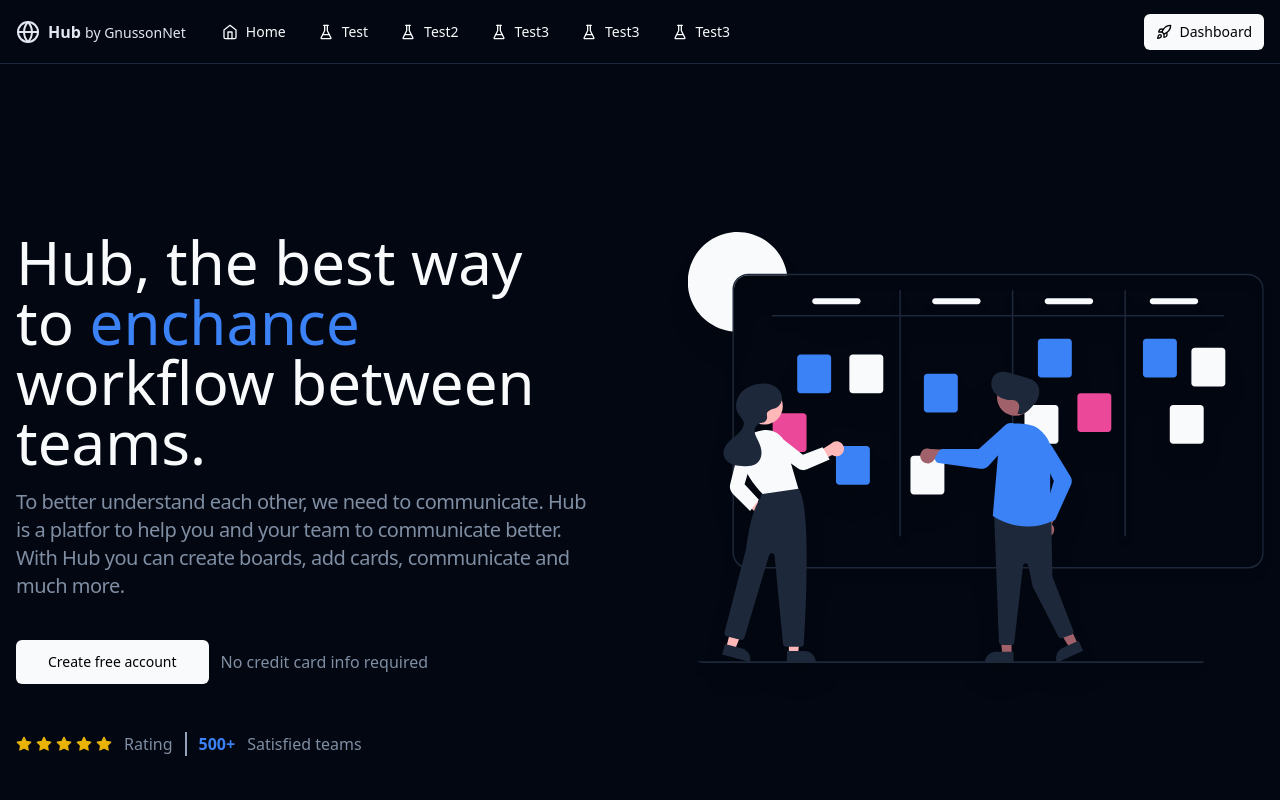
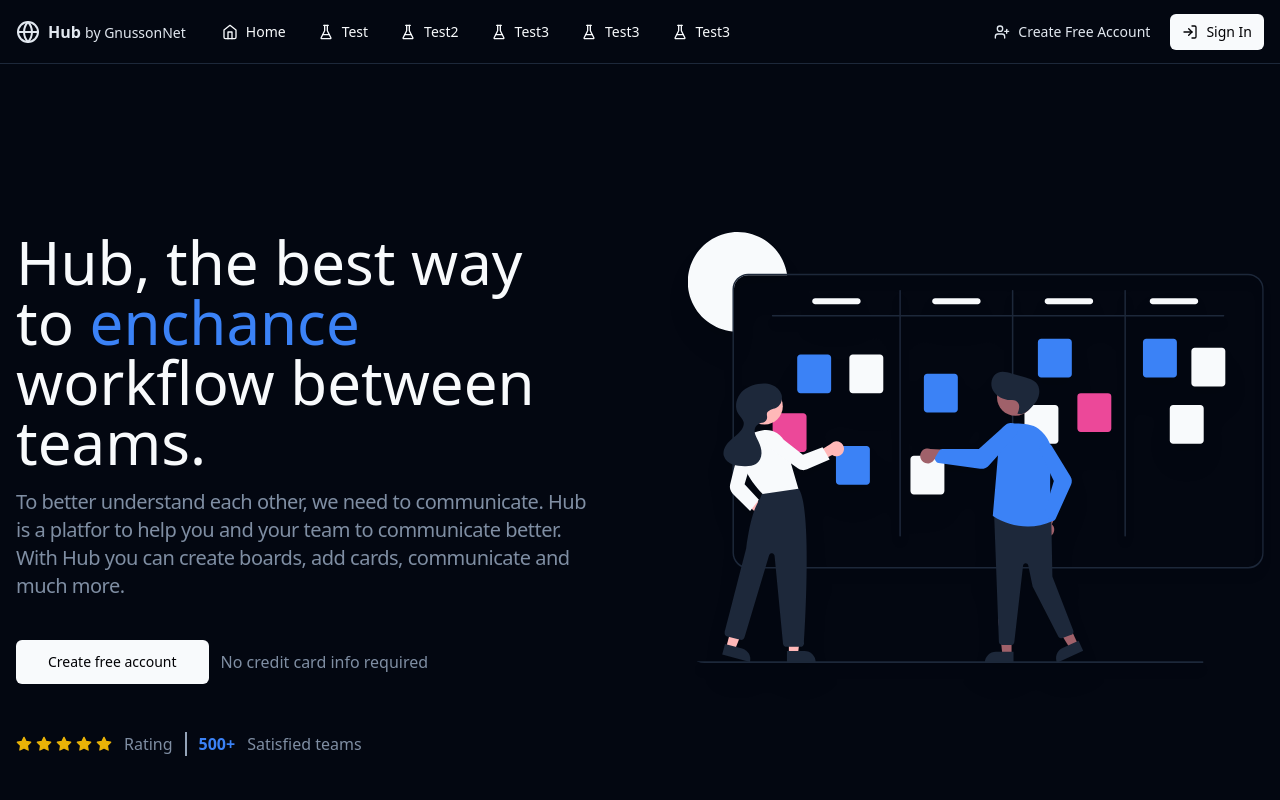
Before and after one commit to GnussonNet/hub, a Next.js app: page / in a window 1280 px wide. Shown: the top 800 px of the page. Built offline with nearby package versions, Linux system fonts and the light colour scheme.

Commit message:
Cleanup and bug fixes

```diff
--- a/src/components/NavItems.tsx
+++ b/src/components/NavItems.tsx
@@ -8,23 +8,23 @@ import { usePathname } from "next/navigation";
 import { cn } from "@/lib/utils";
 
 interface MainNavProps {
-  items?: NavItem[];
-  wrapped?: boolean;
+  items: NavItem[];
+  menuOpen: boolean;
 }
 
-export function NavItems({ items, wrapped }: MainNavProps) {
+export function NavItems({ items, menuOpen }: MainNavProps) {
   const pathname = usePathname();
   return items?.length ? (
-    <nav className={cn("flex gap-2")}>
+    <nav className={cn("flex gap-2", menuOpen ? "w-full flex-col" : "")}>
       {items?.map(
         (item, index) =>
           item.href && (
             <Button
               key={index}
-              size={"sm"}
+              size={menuOpen ? "lg" : "sm"}
               variant={"ghost"}
               className={cn(
-                "text-muted-foreground hover:text-primary hover:no-underline",
+                "flex justify-start text-muted-foreground hover:text-primary hover:no-underline",
                 pathname === item.href && "text-primary"
               )}
               asChild
--- a/src/components/Navbar.tsx
+++ b/src/components/Navbar.tsx
@@ -10,7 +10,9 @@ import { useEffect, useRef, useState } from "react";
 import { cn } from "@/lib/utils";
 import { Separator } from "./ui/separator";
 
-const SIMULATED_AUTH = true;
+// FIXME Remove this when auth is implemented
+const SIMULATED_AUTH = false;
+const HEADER_HEIGHT = "h-16";
 
 const Navbar = () => {
   const [menuOpen, setMenuOpen] = useState(false);
@@ -20,6 +22,7 @@ const Navbar = () => {
     buttons: false,
   });
 
+  const navLogoRef = useRef<HTMLAnchorElement>(null);
   const navMenuButtonRef = useRef<HTMLButtonElement>(null);
   const navPlaceholderRef = useRef<HTMLDivElement>(null);
   const navItemsRef = useRef<HTMLDivElement>(null);
@@ -29,15 +32,23 @@ const Navbar = () => {
     const handleResize = () => {
       setMenuOpen(false);
 
+      const navLogo = navLogoRef.current;
       const navMenuButton = navMenuButtonRef.current;
       const navPlaceholder = navPlaceholderRef.current;
       const navItems = navItemsRef.current;
       const navButtons = navButtonsRef.current;
 
-      if (!navMenuButton || !navPlaceholder || !navItems || !navButtons) return;
+      if (
+        !navLogo ||
+        !navMenuButton ||
+        !navPlaceholder ||
+        !navItems ||
+        !navButtons
+      )
+        return;
 
       const linksWrapped =
-        navPlaceholder.getBoundingClientRect().top <
+        navLogo.getBoundingClientRect().top <
         navItems.getBoundingClientRect().top;
       const buttonsWrapped =
         navItems.getBoundingClientRect().top <
@@ -62,43 +73,20 @@ const Navbar = () => {
     };
   }, []);
 
-  // useEffect(() => {
-  //   const navMenuButton = navMenuButtonRef.current;
-  //   const navPlaceholder = navPlaceholderRef.current;
-  //   const navItems = navItemsRef.current;
-  //   const navButtons = navButtonsRef.current;
-
-  //   if (!navMenuButton || !navPlaceholder || !navItems || !navButtons) return;
-
-  //   const linksWrapped =
-  //     navPlaceholder.getBoundingClientRect().top <
-  //     navItems.getBoundingClientRect().top;
-  //   const buttonsWrapped =
-  //     navItems.getBoundingClientRect().top <
-  //     navButtons.getBoundingClientRect().top;
-
-  //   if (linksWrapped) {
-  //     setNavItemsWrapped((prev) => ({ ...prev, links: true }));
-  //     setNavItemsWrapped((prev) => ({ ...prev, buttons: true }));
-  //   } else if (buttonsWrapped) {
-  //     setNavItemsWrapped((prev) => ({ ...prev, buttons: true }));
-  //     setNavItemsWrapped((prev) => ({ ...prev, buttons: false }));
-  //   } else {
-  //     setNavItemsWrapped((prev) => ({ ...prev, links: false }));
-  //     setNavItemsWrapped((prev) => ({ ...prev, buttons: false }));
-  //   }
-  // }, []);
-
   return (
     <header
       className={cn(
         "container sticky top-0 z-40 flex w-full flex-wrap items-center overflow-hidden border-b bg-background",
-        menuOpen ? "h-auto" : "h-16"
+        menuOpen ? "" : HEADER_HEIGHT
       )}
     >
       <Link
+        ref={navLogoRef}
         href={pathname.startsWith("/dashboard") ? "/dashboard" : "/"}
-        className="mr-6 flex h-16 flex-shrink-0 items-center space-x-2 rounded-md ring-offset-background focus-visible:outline-none focus-visible:ring-2 focus-visible:ring-ring focus-visible:ring-offset-2"
+        className={cn(
+          "mr-6 flex flex-shrink-0 items-center space-x-2 rounded-md ring-offset-background focus-visible:outline-none focus-visible:ring-2 focus-visible:ring-ring focus-visible:ring-offset-2",
+          HEADER_HEIGHT
+        )}
       >
         <LucideIcon name="Globe" className="h-6 w-6 flex-shrink-0" />
         <span className="inline-block font-bold">
@@ -112,7 +100,6 @@ const Navbar = () => {
         size={"sm"}
         variant={"outline"}
         className={cn("ml-auto", navItemsWrapped.links ? "block" : "hidden")}
-        // className={cn(navItemsWrapped.buttons ? "block" : "hidden")}
       >
         <LucideIcon name="Menu" className="h-4 w-4" />
       </Button>
@@ -120,59 +107,36 @@ const Navbar = () => {
       <div
         ref={navItemsRef}
         className={cn(
-          "relative flex w-full items-center",
-          menuOpen ? "w-full" : "flex-1"
+          "relative flex items-center",
+          menuOpen ? "mb-4 w-full" : "flex-1",
+          !menuOpen && HEADER_HEIGHT
         )}
       >
-        {/* <NavItems
-          wrapped={navItemsWrapped.links}
+        <NavItems
+          menuOpen={menuOpen}
           items={
             pathname === "/" ? siteConfig.landingNav : siteConfig.dashboardNav
           }
-        /> */}
-        <nav className={cn("flex gap-2", menuOpen ? "w-full flex-col" : "")}>
-          {siteConfig.landingNav?.map(
-            (item, index) =>
-              item.href && (
-                <Button
-                  key={index}
-                  size={menuOpen ? "lg" : "sm"}
-                  variant={"ghost"}
-                  className={cn(
-                    "text-muted-foreground hover:text-primary hover:no-underline",
-                    pathname === item.href && "text-primary"
-                  )}
-                  asChild
-                >
-                  <Link href={item.href}>
-                    {item.icon && (
-                      <LucideIcon name={item.icon} className="mr-2 h-4 w-4" />
-                    )}
-                    {item.title}
-                  </Link>
-                </Button>
-              )
-          )}
-        </nav>
+        />
       </div>
       <Separator className={cn(menuOpen ? "block" : "hidden")} />
       <div
         ref={navButtonsRef}
         className={cn(
-          "relative flex h-16 flex-1 items-center space-x-4",
-          menuOpen ? "justify-center" : "justify-end"
+          "relative flex items-center space-x-4",
+          menuOpen ? "my-4 flex-1 justify-center" : "justify-end"
         )}
       >
-        <nav className="flex items-center space-x-4">
-          <div>
-            {/* FIXME Check for authentication */}
+        <nav className={cn("flex gap-2", menuOpen ? "w-full flex-col" : "")}>
           {!SIMULATED_AUTH && !pathname.startsWith("/dashboard") ? (
             <>
-                <Button size={"sm"} variant={"ghost"} asChild>
-                  <Link
-                    className="flex-shrink-0"
-                    href={siteConfig.unauthenticatedNav.signUp.href}
+              <Button
+                size={menuOpen ? "lg" : "sm"}
+                variant={"ghost"}
+                className="flex flex-shrink-0 justify-start"
+                asChild
               >
+                <Link href={siteConfig.unauthenticatedNav.signUp.href}>
                   <LucideIcon
                     name={siteConfig.unauthenticatedNav.signUp.icon}
                     className="mr-2 h-4 w-4"
@@ -180,11 +144,12 @@ const Navbar = () => {
                   {siteConfig.unauthenticatedNav.signUp.title}
                 </Link>
               </Button>
-                <Button size={"sm"} variant={"default"} asChild>
-                  <Link
-                    className="flex-shrink-0"
-                    href={siteConfig.unauthenticatedNav.signIn.href}
+              <Button
+                size={menuOpen ? "lg" : "sm"}
+                className="flex flex-shrink-0 justify-start"
+                asChild
               >
+                <Link href={siteConfig.unauthenticatedNav.signIn.href}>
                   <LucideIcon
                     name={siteConfig.unauthenticatedNav.signIn.icon}
                     className="mr-2 h-4 w-4"
@@ -194,11 +159,13 @@ const Navbar = () => {
               </Button>
             </>
           ) : SIMULATED_AUTH && !pathname.startsWith("/dashboard") ? (
-              <Button size={"sm"} variant={"default"} asChild>
-                <Link
-                  className="flex-shrink-0"
-                  href={siteConfig.authenticatedNav.dashboard.href}
+            <>
+              <Button
+                size={menuOpen ? "lg" : "sm"}
+                className="flex justify-start"
+                asChild
               >
+                <Link href={siteConfig.authenticatedNav.dashboard.href}>
                   <LucideIcon
                     name={siteConfig.authenticatedNav.dashboard.icon}
                     className="mr-2 h-4 w-4"
@@ -206,10 +173,10 @@ const Navbar = () => {
                   {siteConfig.authenticatedNav.dashboard.title}
                 </Link>
               </Button>
+            </>
           ) : (
             <></>
           )}
-          </div>
         </nav>
       </div>
     </header>
```
Lines whose indentation alone changed are shown as unchanged.
